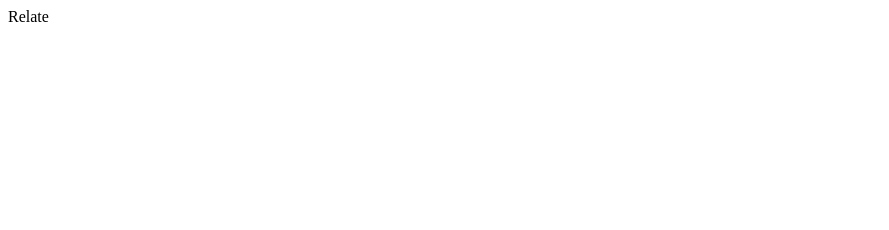
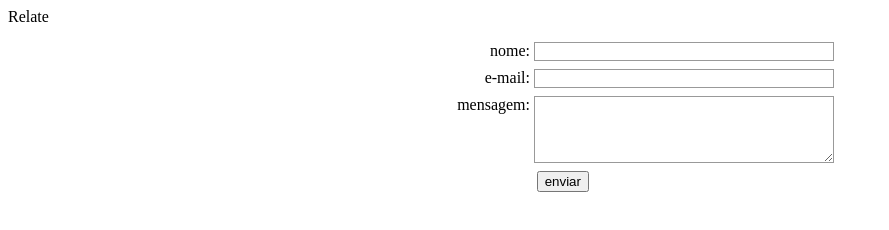
Before and after one commit to safih16/agrinho_site, a plain HTML site: page relate.html in a window 1280 px wide. Shown: the whole page, without its empty margins (0-889 px from the left). Drawn offline with Linux system fonts and the light colour scheme.

Commit message:
atualizacoes dia 2

```diff
--- a/relate.html
+++ b/relate.html
@@ -1 +1,28 @@
-Relate
+
+<html>
+    <head>
+        <link rel="stylesheet" href="style.css">
+    </head>
+    <body>
+        Relate
+
+        <form action="/ pagina-processa-dados-do-form" method="post">
+        <div>
+            <label for="nome">nome:</label>
+            <input type="text"id="nome"/>
+        </div>
+        <div id="espaco-label">
+            <label for="email">e-mail:</label>
+            <input type="email"id="email" />
+        </div>
+        <div id="espaco-label">
+            <label for="msg">mensagem:</label>
+            <textarea id="msg" ></textarea>
+        </div>
+        <div class="button" id="espaco-label">
+            <button type="submit">enviar</button>
+        </div>
+        </form>
+
+    </body>
+</html>
--- a/style.css
+++ b/style.css
@@ -22,3 +22,42 @@ ul {
   li a:hover {
     background-color: #111;
   }
+  form {
+    margin: 0 auto;
+    width: 400px;
+    padding: 1em;
+}
+label {
+  display: inline-block;
+  width: 90px;
+  text-align: right;
+}
+.button{
+  padding-left: 90px;
+}
+button{
+  margin-left: .5em;
+}
+textarea{
+  vertical-align: top;
+  height: 5em;
+  resize: vertical;
+}
+input,textarea{
+  font: lem sans-serif;
+  width: 300px;
+  -moz-box-sizing: border-box;
+  box-sizing: border-box;
+  border: 1px solid #999;
+}
+#espaco-label{
+  padding-top: 2%;
+}
+h1{
+  font: size 700px;;
+  color: rgb(238, 255, 0);
+  font-family: 'Lucida Sans', 'Lucida Sans Regular', 'Lucida Grande', 'Lucida Sans Unicode', Geneva, Verdana, sans-serif;
+}
+p{
+  color: black;
+}
```
Also changed, not shown: index.html (+4 -0 lines).
